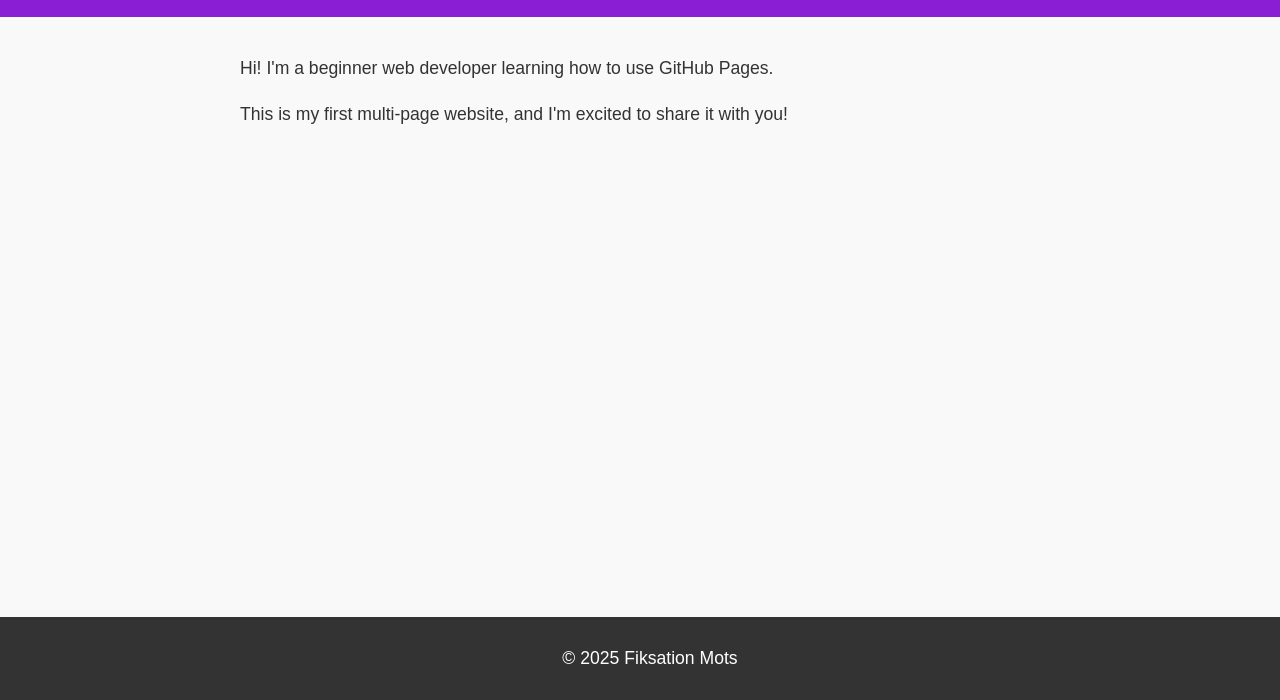
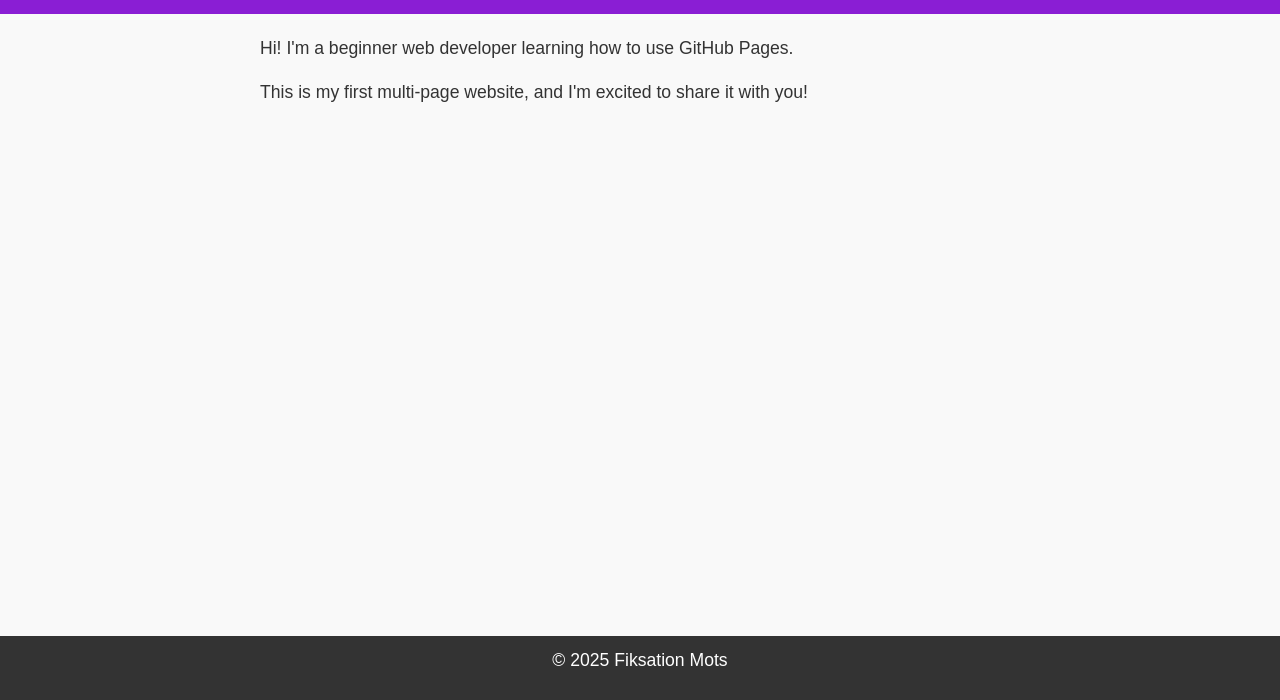
Before and after one commit to lefikamotswagae/helloworld, a plain HTML site: page about.html in a window 1280 px wide. Shown: the part 100-800 px from the top of the page. Drawn offline with nearby package versions, Linux system fonts and the light colour scheme.

Commit message:
Update about.html

```diff
--- a/about.html
+++ b/about.html
@@ -9,6 +9,9 @@
 <meta name="viewport" content="width=device-width, initial-scale=1.0">
 
 <title>About Me</title>
+  <!-- Bootstrap CSS -->
+
+<link href="https://cdn.jsdelivr.net/npm/bootstrap@5.3.0/dist/css/bootstrap.min.css" rel="stylesheet">
 <link rel="stylesheet" href="styles.css">
 </head>
 
```
